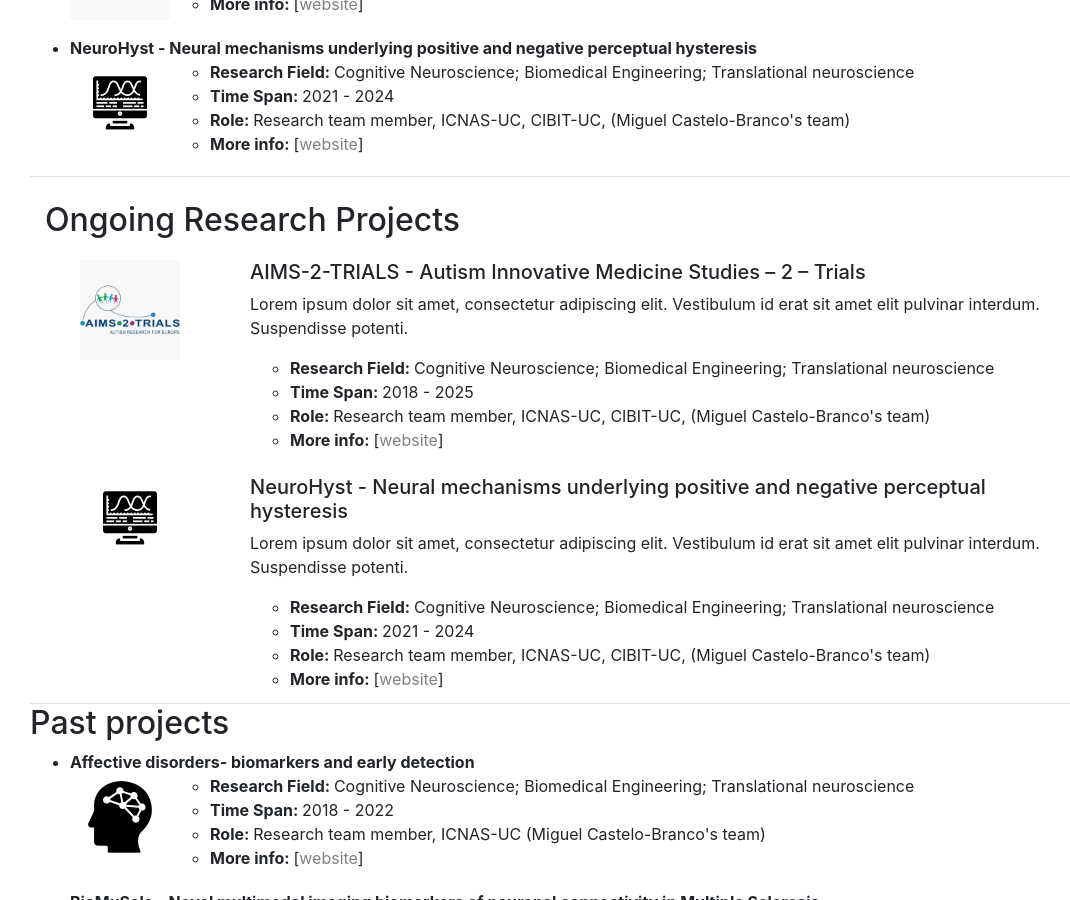
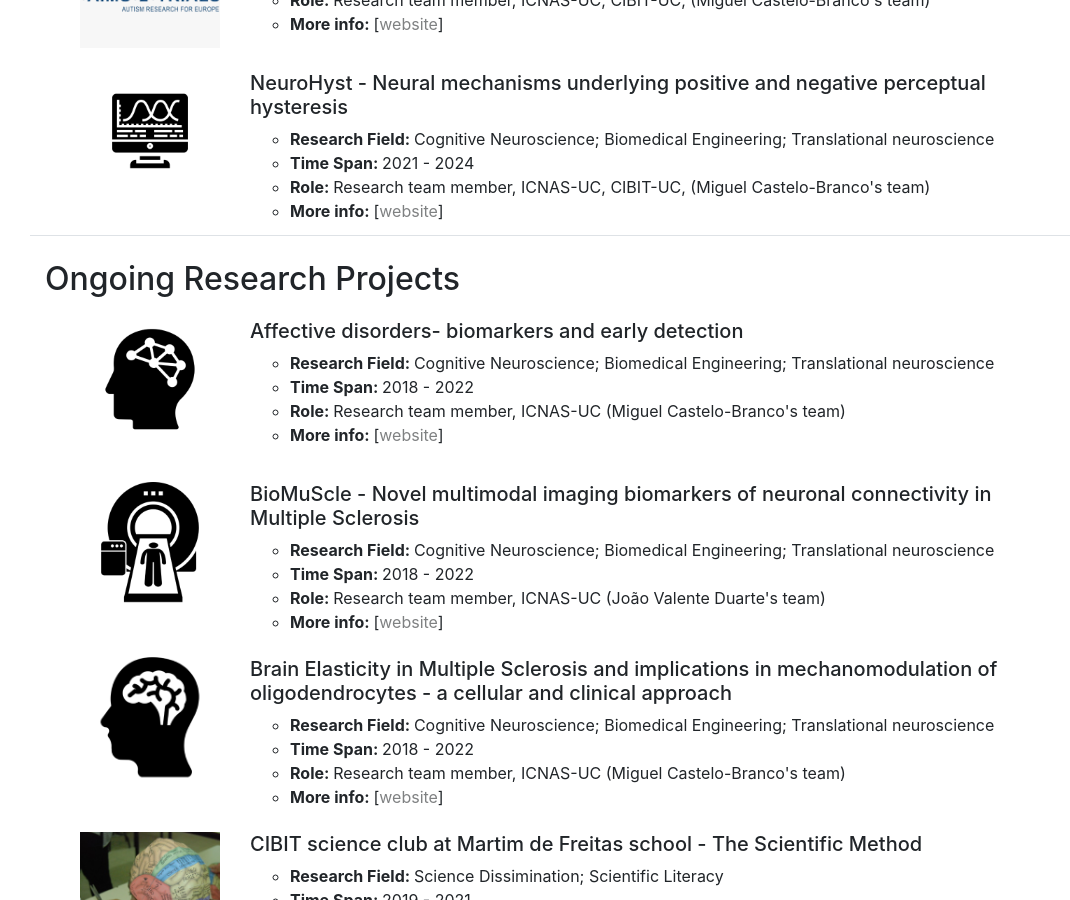
Before and after one commit to ricardomar/ricardomar.github.io, a Jekyll site: the page built from research/index_v2.html, in a window 1280 px wide and 900 px high, scrolled down 282 px. Shown: the whole window, without its empty margins (65-1135 px from the left). Built offline with Jekyll 4.4.1, drawn with Linux system fonts in a browser that asks for light colours; nearby versions of some CDN libraries.

Commit message:
Update index_v2.html

```diff
--- a/research/index_v2.html
+++ b/research/index_v2.html
@@ -4,27 +4,6 @@
 title: Research Projects |
 ---
 <div>
-	<div>
-		<h2>Ongoing Research Projects</h2>
-	</div>
-	<div class="border-bottom">
-		{% for member in site.data.myResearchOngoing %}
-		<ul>
-			<li><strong>{{member.name}}</strong></li>
-				<div class="media">
-				  <img class="rounded-lg" src="{{member.logo}}" class="align-self-start mr-3" alt="logo" width="100px">
-				  <div class="media-body">
-					<ul>
-						<li><strong>Research Field: </strong> {{member.research}}</li>
-						<li><strong>Time Span: </strong> {{member.time}}</li>
-						<li><strong>Role: </strong> {{member.role}}</li>
-						<li><strong>More info: </strong> [<a target="_blank" href="https://{{member.info}}">website</a>]</li>
-					</ul>
-				  </div>
-				</div>
-		</ul>
-		{% endfor %}
-	</div>
 
   <div class="container mt-4 border-bottom">
     <div class="row">
@@ -34,11 +13,10 @@
 		{% for member in site.data.myResearchOngoing %}
           <li class="list-group-item d-flex" style="border: none;">
             <div class="col-md-2">
-              <img src="{{member.logo}}" alt="logo" width="100px" class="img-fluid">
+              <img src="{{member.logo}}" alt="logo" class="img-fluid">
             </div>
             <div class="col-md-10">
               <h5>{{member.name}}</h5>
-              <p>Lorem ipsum dolor sit amet, consectetur adipiscing elit. Vestibulum id erat sit amet elit pulvinar interdum. Suspendisse potenti.</p>
               <ul>
 					<li><strong>Research Field: </strong> {{member.research}}</li>
 					<li><strong>Time Span: </strong> {{member.time}}</li>
@@ -53,16 +31,18 @@
     </div>
   </div>
 
-	<div>
-		<h2>Past projects</h2>
+  <div class="container mt-4 border-bottom">
+    <div class="row">
+      <div class="col-md-12">
+        <h2>Ongoing Research Projects</h2>
+        <ul class="list-group">
+		{% for member in site.data.myResearchConcluded %}
+          <li class="list-group-item d-flex" style="border: none;">
+            <div class="col-md-2">
+              <img src="{{member.logo}}" alt="logo" class="img-fluid">
             </div>
-	<div class="border-bottom">
-		{% for member in site.data.myResearchConcluded %}
-		<ul>
-			<li><strong>{{member.name}}</strong></li>
-				<div class="media">
-				  <img class="rounded-lg" src="{{member.logo}}" class="align-self-start mr-3" alt="logo" width="100px">
-				  <div class="media-body">
+            <div class="col-md-10">
+              <h5>{{member.name}}</h5>
               <ul>
 					<li><strong>Research Field: </strong> {{member.research}}</li>
 					<li><strong>Time Span: </strong> {{member.time}}</li>
@@ -70,9 +50,11 @@
 					<li><strong>More info: </strong> [<a target="_blank" href="https://{{member.info}}">website</a>]</li>
               </ul>
             </div>
+          </li>
+		  {% endfor %}
+        </ul>
       </div>
-		</ul>
-		{% endfor %}
+    </div>
   </div>
 </div>
 <div>
```
Lines whose indentation alone changed are shown as unchanged.
